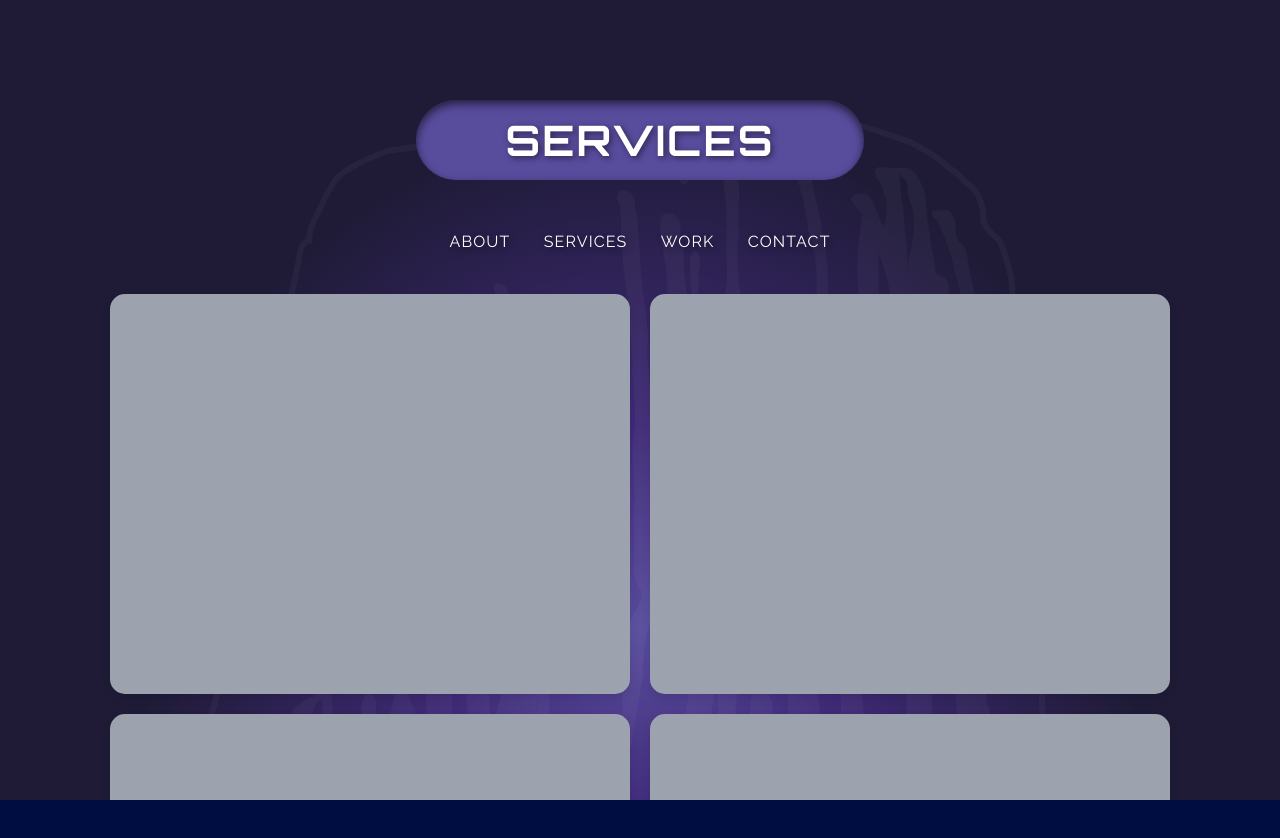
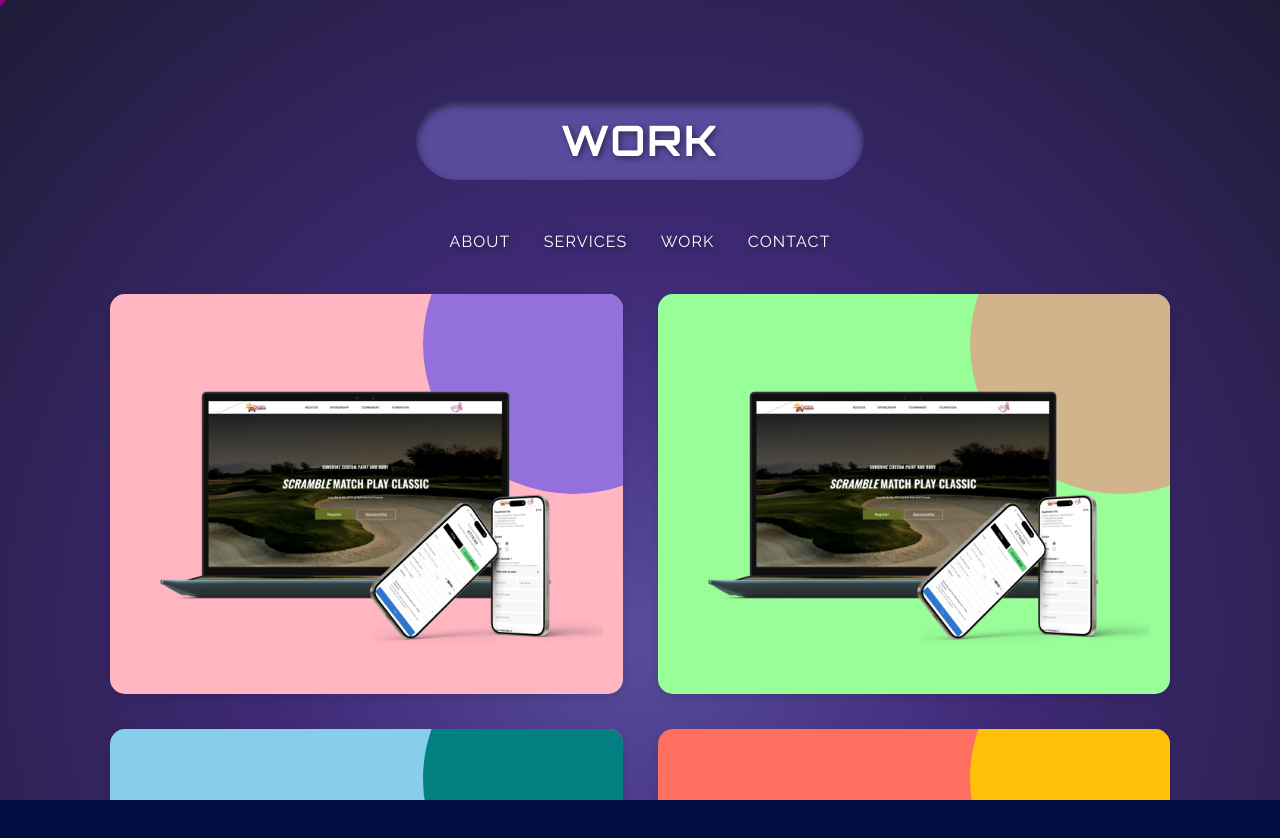
Before and after one commit to jrvscm/high-plains-media, a Next.js app: page / in a window 1280 px wide. Shown: the top 838 px of the page. Built offline with nearby package versions, Linux system fonts and the light colour scheme.

Commit message:
cursor and grid

```diff
--- /dev/null
+++ b/src/components/CustomCursor.js
@@ -0,0 +1,63 @@
+import React from 'react';
+import styled from 'styled-components';
+import { useCustomCursor } from '../components/hooks/useCursorTracker';
+
+const CustomCursor = ({ hovered }) => {
+  const { x, y } = useCustomCursor();
+
+  // Define cursor sizes for normal and hover states
+  const cursorSize = hovered ? 32 : 24; // 24px for default, 32px on hover
+  const offsetX = cursorSize / 2; // Half the size for accurate centering
+  const offsetY = cursorSize / 2;
+
+  return (
+    <>
+      {/* Custom Cursor */}
+      <Cursor
+        hovered={hovered}
+        style={{ transform: `translate3d(${x - offsetX}px, ${y - offsetY}px, 0)` }}
+        cursorSize={cursorSize} // Pass size for dynamic styling
+      />
+    </>
+  );
+};
+
+export default CustomCursor;
+
+// Styled custom cursor with size transitions
+const Cursor = styled.div`
+  position: absolute;
+  width: ${({ cursorSize }) => cursorSize}px;
+  height: ${({ cursorSize }) => cursorSize}px;
+  border-radius: 50%;
+  pointer-events: none;
+  z-index: 1000;
+  transition:
+    transform 0.3s ease,
+    background-color 0.3s ease,
+    border 0.3s ease,
+    width 0.3s ease,
+    height 0.3s ease,
+    border-radius 0.3s ease; /* Smooth morph transition */
+
+  /* Default state (solid purple circle) */
+  background-color: ${({ hovered }) => (hovered ? 'transparent' : '#800080')}; /* Purple when not hovering */
+  border: ${({ hovered }) => (hovered ? '4px solid white' : 'none')}; /* White border when hovering */
+
+  /* Morph effect on hover */
+  ${({ hovered }) =>
+    hovered
+      ? `
+      width: 32px;
+      height: 32px;
+      border-radius: 16px; /* Stay a perfect circle */
+      transform: scale(1.1); /* Slight enlargement for extra effect */
+    `
+      : `
+      width: 18px;
+      height: 18px;
+      background-color: #800080;
+      border-radius: 9px; /* Subtle square-like transformation */
+      transform: scale(1); /* Reset scaling when not hovering */
+    `}
+`;
--- /dev/null
+++ b/src/components/hooks/useCursorTracker.js
@@ -0,0 +1,52 @@
+import { useState, useEffect } from 'react';
+
+export const useCustomCursor = () => {
+  const [mousePos, setMousePos] = useState({ x: 0, y: 0 });
+  const [scrollPos, setScrollPos] = useState({ x: 0, y: 0 });
+  const [cursorPos, setCursorPos] = useState({ x: 0, y: 0 });
+
+  const speed = 0.9; // Adjust for smoother or tighter tracking
+
+  // Capture mouse movement and track clientX and clientY
+  useEffect(() => {
+    const handleMouseMove = (e) => {
+      setMousePos({ x: e.clientX, y: e.clientY }); // Track mouse within the viewport
+    };
+    window.addEventListener('mousemove', handleMouseMove);
+
+    return () => {
+      window.removeEventListener('mousemove', handleMouseMove);
+    };
+  }, []);
+
+  // Track scroll position to adjust cursor for scrolling
+  useEffect(() => {
+    const handleScroll = () => {
+      setScrollPos({
+        x: window.scrollX,  // Capture horizontal scroll offset
+        y: window.scrollY,  // Capture vertical scroll offset
+      });
+    };
+
+    window.addEventListener('scroll', handleScroll);
+
+    return () => {
+      window.removeEventListener('scroll', handleScroll);
+    };
+  }, []);
+
+  // Smooth cursor movement
+  useEffect(() => {
+    const moveCursor = () => {
+      setCursorPos((prevPos) => ({
+        x: prevPos.x + ((mousePos.x + scrollPos.x) - prevPos.x) * speed, // Account for scroll offset in X
+        y: prevPos.y + ((mousePos.y + scrollPos.y) - prevPos.y) * speed, // Account for scroll offset in Y
+      }));
+      requestAnimationFrame(moveCursor); // Smooth movement
+    };
+
+    moveCursor();
+  }, [mousePos, scrollPos]);
+
+  return cursorPos;
+};
--- a/src/pages/index.js
+++ b/src/pages/index.js
@@ -1,4 +1,4 @@
-import { useEffect, useRef } from 'react';
+import { useEffect, useRef, useState } from 'react';
 import Head from "next/head";
 import styled from 'styled-components';
 import { useInView } from 'react-intersection-observer';
@@ -21,6 +21,8 @@ import { updateHash } from '../utils/routerUtil';
 import useSplashScreen from '../components/hooks/useSplashScreen';
 
 import HeaderPill from '../components/HeaderPill';
+import useCustomCursor from '../components/hooks/useCursorTracker';
+import CustomCursor from '../components/CustomCursor';
 
 const Hero = styled.div`
   height: 75vh;
@@ -131,31 +133,34 @@ const Wrapper = styled.div`
   padding-bottom: 100px;
   background: ${({theme}) => theme.colors.backgroundGradient}; /* The gradient */
 
-  &::before {
-    content: "";
-    position: absolute;
-    top: 0;
-    left: 0;
-    width: 100%;
-    height: 100%;
-    background: url('/images/highplains-logo-v2.svg') center center / contain no-repeat;
-    opacity: 0.03; /* Adjust opacity here */
-  }
-
   @media ${device.tablet} {
     background: ${({theme}) => theme.colors.mobileBackgroundGradient};
+  }
+`;
 
-    &::before {
-      background: url('images/highplains-logo-v2.svg') center center / contain no-repeat;
-    }
-  }
+const GridTileOverlay  = styled.div`
+  position: absolute;
+  top: 0;
+  left: 0;
+  right: 0;
+  bottom: 0;
+  background: ${({ theme }) => `${theme.colors.secondaryDark}F2`};  /* Semi-transparent black background */
+  display: flex;
+  align-items: center;
+  justify-content: center;
+  color: white;
+  font-size: 24px;
+  opacity: 0;  /* Initially invisible */
+  visibility: hidden;
+  transition: opacity 0.3s ease, visibility 0.3s ease;
+  z-index: 2;  /* Above everything else */
 `;
 
 const GridWrapper = styled.div`
   display: grid;
   grid-template-columns: repeat(2, 1fr);  /* Two equal columns */
   grid-template-rows: repeat(2, 1fr);  /* Two equal rows */
-  gap: 20px;  /* Gap between grid items */
+  gap: 35px;  /* Gap between grid items */
   padding: 40px; /* Padding around the grid */
 
   position: relative;  /* Position the grid on top of the normal content */
@@ -172,8 +177,8 @@ const GridWrapper = styled.div`
 `;
 
 const GridItem = styled.div`
+  position: relative;
   height: 400px;
-  background-color: ${({ theme }) => theme.colors.lightGray};
   border-radius: 15px;
   box-shadow: 0px 4px 10px rgba(0, 0, 0, 0.1); /* Shadow effect */
   overflow: hidden;
@@ -181,15 +186,83 @@ const GridItem = styled.div`
   display: flex;
   align-items: center;
   justify-content: center;
-
+  background: #FFB6C1;
+  overflow: hidden;
   /* Add hover effect if needed */
   &:hover {
     transform: scale(1.02);
-    transition: transform 0.3s ease;
-    background-color: rgba(255, 255, 255, 0.2); /* Slightly increase opacity on hover */
+    transition: transform 0.3s ease-in-out;
+    cursor: pointer;
+
+    > ${GridTileOverlay} {
+      opacity: 1;
+      visibility: visible;
+    }
+  }
+
+  &::before {
+    content: ' ';
+    position: absolute;
+    height: 300px;
+    width: 300px;
+    top: -100px;
+    right: -100px;
+    border-top-right-radius: 150px;
+    border-top-left-radius: 150px;
+    border-bottom-right-radius: 150px;
+    border-bottom-left-radius: 150px;
+    background: #9370DB;
+    z-index: 0;
+  }
+
+  & > img {
+    width: 100%;
+    height: auto;
+    z-index: 1;
+  }
+
+  &:nth-of-type(2) {
+    background: #98FF98;
+
+    &::before {
+      background: #D2B48C;
+    }
+  }
+
+  &:nth-of-type(3) {
+    background: #87CEEB;
+    &::before {
+      background: #008080;
+    }
+  }
+
+  &:nth-of-type(4) {
+    background: #FF6F61;
+    &::before {
+      background: #FFC107;
+    }
+  }
+
+  & h3 {
+    font-family: 'Orbitron', sans-serif;
+    font-size: 32px;
+    letter-spacing: 2px;
+    text-shadow: 2px 2px 6px rgba(0, 0, 0, 0.5);
   }
 `;
 
+const Cursor = styled.div`
+  position: absolute;
+  width: 50px;
+  height: 50px;
+  border: 2px solid white;
+  border-radius: 50%;
+  pointer-events: none;
+  mix-blend-mode: difference;
+  transition: transform 0.2s ease, background-color 0.2s ease;
+  transform: ${({ hovered }) => (hovered ? 'scale(1.2)' : 'scale(1)')};
+  background-color: ${({ hovered }) => (hovered ? 'rgba(255, 255, 255, 0.1)' : 'transparent')};
+`;
 
 
 export default function Home() {
@@ -259,6 +332,8 @@ export default function Home() {
     ? 'Enhance your online reach and increase conversions through our AI-powered, project build-out. Our approach leverages the latest in AI technology to ensure every aspect of your project is optimized for success.'
     : 'Enhance your online reach and increase conversions through our AI-powered, project build-out.'
 
+  const [hovered, setHovered] = useState(false);
+
   return (
     <>
       <Head>
@@ -271,20 +346,40 @@ export default function Home() {
         <link rel="canonical" href="https://www.highplainsmedia.com/" />
       </Head>
       {SplashComponent}
+      <CustomCursor hovered={hovered}/>
       <Wrapper>
-        <HeaderPill title={'Services'} />
+        <HeaderPill title={'work'} />
         <GridWrapper className={'container'}>
-          <GridItem>
-            {/* Add content, e.g., images, text, etc. */}
+          <GridItem
+            onMouseEnter={() => setHovered(true)}
+            onMouseLeave={() => setHovered(false)}
+          >
+            <img src={'/images/sunshinePaintAndBody.png'} />
+            <GridTileOverlay><h3>DETAILS</h3></GridTileOverlay>
             {/* <img src="/path/to/image1.svg" alt="Web Development" /> */}
           </GridItem>
-          <GridItem>
+          <GridItem
+            onMouseEnter={() => setHovered(true)}
+            onMouseLeave={() => setHovered(false)}
+          >
+            <img src={'/images/sunshinePaintAndBody.png'} />
+            <GridTileOverlay><h3>DETAILS</h3></GridTileOverlay>
             {/* <img src="/path/to/image2.svg" alt="Digital Marketing" /> */}
           </GridItem>
-          <GridItem>
+          <GridItem
+            onMouseEnter={() => setHovered(true)}
+            onMouseLeave={() => setHovered(false)}
+          >
+            <img src={'/images/sunshinePaintAndBody.png'} />
+            <GridTileOverlay><h3>DETAILS</h3></GridTileOverlay>
             {/* <img src="/path/to/image3.svg" alt="E-commerce" /> */}
           </GridItem>
-          <GridItem>
+          <GridItem
+            onMouseEnter={() => setHovered(true)}
+            onMouseLeave={() => setHovered(false)}
+          >
+            <img src={'/images/sunshinePaintAndBody.png'} />
+            <GridTileOverlay><h3>DETAILS</h3></GridTileOverlay>
             {/* <img src="/path/to/image4.svg" alt="Automation" /> */}
           </GridItem>
         </GridWrapper>
--- a/src/styles/colors.js
+++ b/src/styles/colors.js
@@ -13,8 +13,8 @@ export const colors = {
     secondaryDark: '#000D41',
     primaryLight: '#584C9D',
     primaryDark: '#1e1b36',
-    backgroundGradient: 'radial-gradient(circle 500px at center, #584C9D 0%, #1f1b37 100%)',
-    mobileBackgroundGradient: 'radial-gradient(circle 200px at center, #584C9D 0%, #1f1b37 100%)',
-    backgroundGradient: 'radial-gradient(circle 500px at center, #584C9D 0%, #3F2A77 40%, #1F1B37 100%)',
+    backgroundGradient: 'radial-gradient(circle 600px at centerat center top, #584C9D 0%, #1f1b37 100%)',
+    mobileBackgroundGradient: 'radial-gradient(circle 500px at 50% 15%, #584C9D 0%, #3F2A77 40%, #1F1B37 100%)',
+    backgroundGradient: 'radial-gradient(circle 900px at 50% 50%, #584C9D 0%, #3F2A77 40%, #1F1B37 100%)',
 
 }
--- a/src/styles/globals.css
+++ b/src/styles/globals.css
@@ -3,3 +3,13 @@ main,
 body {
     background: #000D41;
 }
+
+body {
+    overflow: auto;
+    scrollbar-width: none; /* For Firefox */
+    -ms-overflow-style: none; /* For Internet Explorer and Edge */
+  }
+
+  body::-webkit-scrollbar {
+    display: none; /* For Chrome, Safari, and Opera */
+  }
```
Also changed, not shown: public/images/sunshinePaintAndBody.jpg (added), public/images/sunshinePaintAndBody.png (added).
